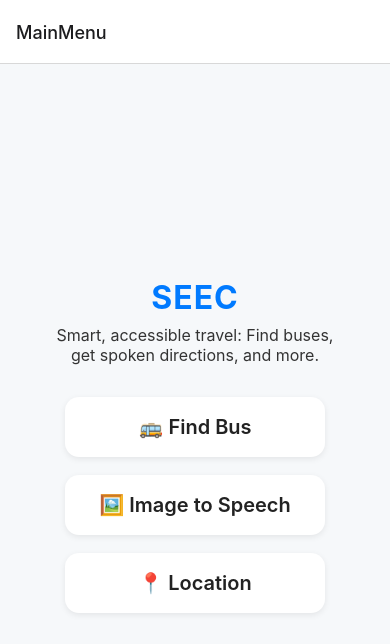
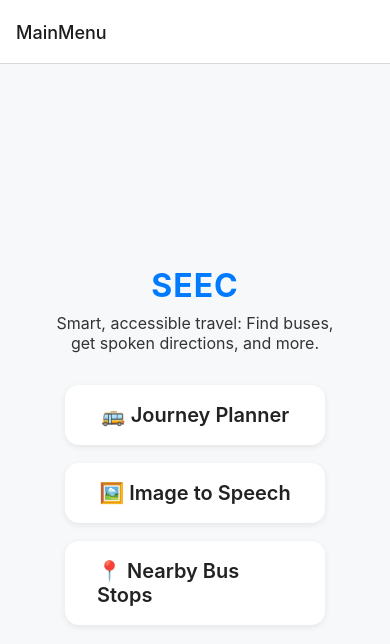
Before and after one commit to es2323/SEEC, a React Native app in the folder frontend/: screen /MainMenu in a window 390 px wide. Shown: the top 644 px of the page. Built offline with nearby package versions, Linux system fonts and the light colour scheme.

Commit message:
Main Screen Button changes

```diff
--- a/frontend/src/screens/MainMenuScreen.js
+++ b/frontend/src/screens/MainMenuScreen.js
@@ -19,7 +19,7 @@ const MainMenuScreen = () => {
             onPress={() => navigation.navigate('FindBus')}
             accessibilityLabel="Navigate to Find Bus screen"
           >
-            <Text style={styles.menuButtonText}>🚌 Find Bus</Text>
+            <Text style={styles.menuButtonText}>🚌 Journey Planner</Text>
           </TouchableOpacity>
           <TouchableOpacity
             style={styles.menuButton}
@@ -33,7 +33,7 @@ const MainMenuScreen = () => {
             onPress={() => navigation.navigate('Location')}
             accessibilityLabel="Navigate to Location screen"
           >
-            <Text style={styles.menuButtonText}>📍 Location</Text>
+            <Text style={styles.menuButtonText}>📍 Nearby Bus Stops</Text>
           </TouchableOpacity>
         </View>
       </View>
```
